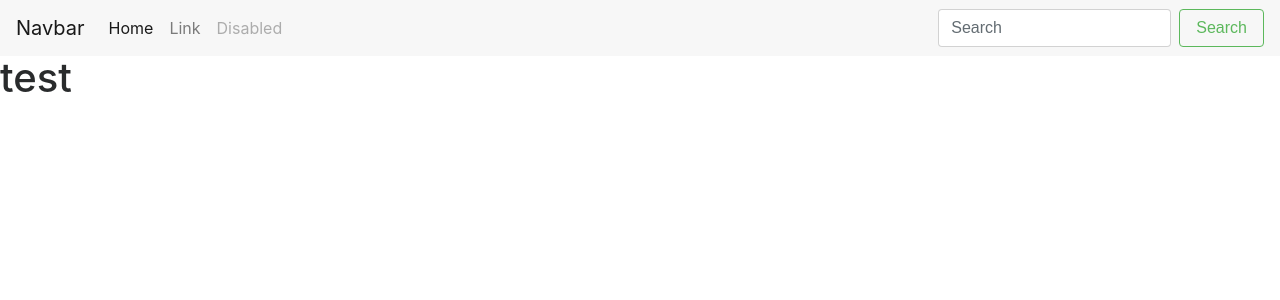
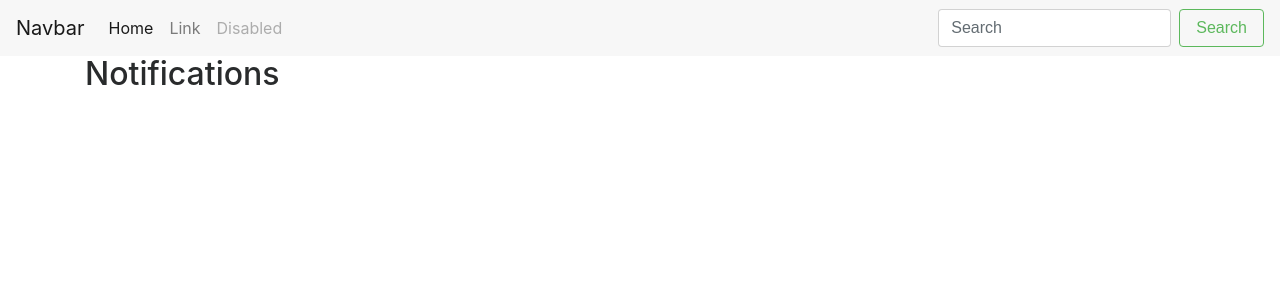
Before and after one commit to TheRealBha/react-cms, a React app: page / in a window 1280 px wide. Shown: the top 300 px of the page. Built offline with nearby package versions, Linux system fonts and the light colour scheme.

Commit message:
Creating list class.

```diff
--- a/src/App.jsx
+++ b/src/App.jsx
@@ -1,12 +1,15 @@
 import React, { Component } from 'react';
-import Header from './Header';
+import Nav from './components/Nav';
+import List from './components/List';
 
 export default class App extends Component {
   render() {
     return (
       <div>
-        <Header/>
-        <h1> test </h1>
+        <Nav/>
+          <div className="container">
+              <List/>
+          </div>
       </div>
     );
   }
--- /dev/null
+++ b/src/components/List.jsx
@@ -0,0 +1,9 @@
+import React, { Component } from 'react';
+
+export default class List extends Component {
+    render() {
+        return (
+            <h2>Notifications</h2>
+        );
+    };
+}
--- a/src/Header.jsx
+++ b/src/components/Nav.jsx
@@ -1,6 +1,6 @@
 import React, { Component } from 'react';
 
-export default class Header extends Component {
+export default class Nav extends Component {
     render() {
         return (
             <nav className="navbar navbar-toggleable-md navbar-light bg-faded">
--- a/src/index.jsx
+++ b/src/index.jsx
@@ -1,5 +1,6 @@
 import React from 'react';
 import ReactDOM from 'react-dom';
 import App from './App';
+import Jquery from 'jquery';
 
 ReactDOM.render(< App />, document.getElementById('root'));
```
